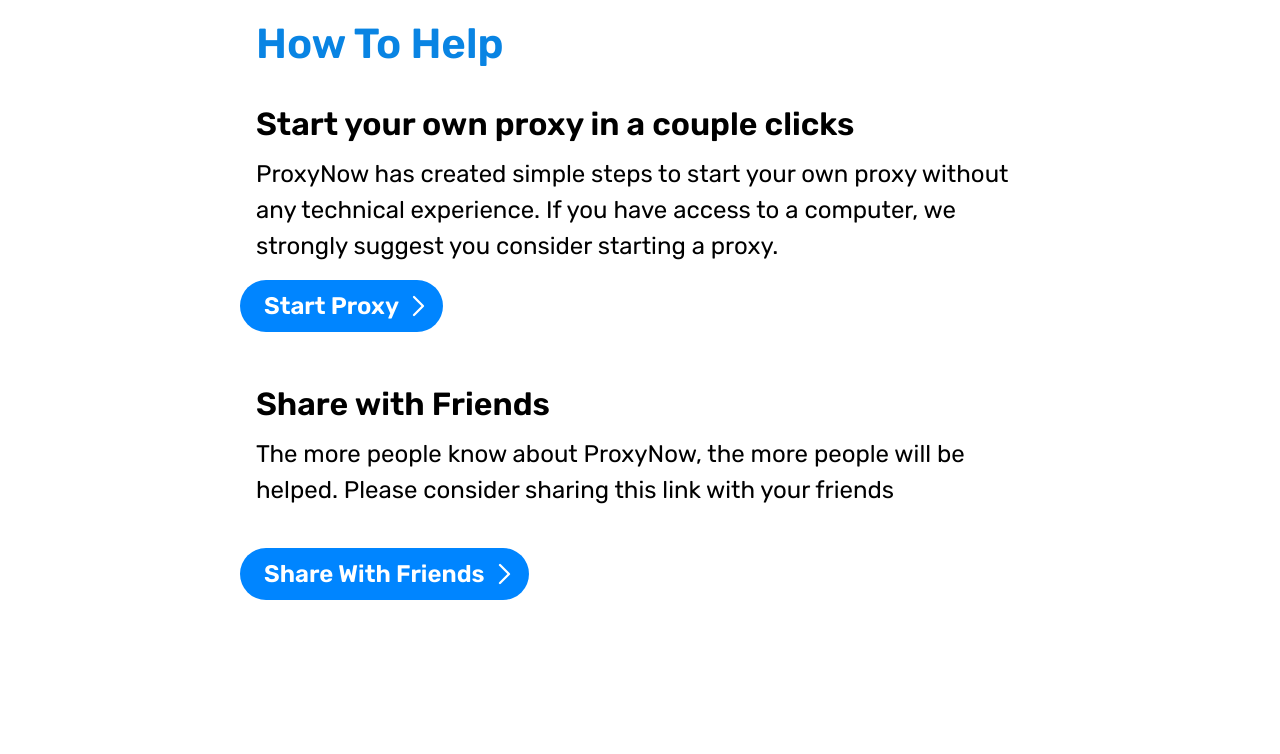
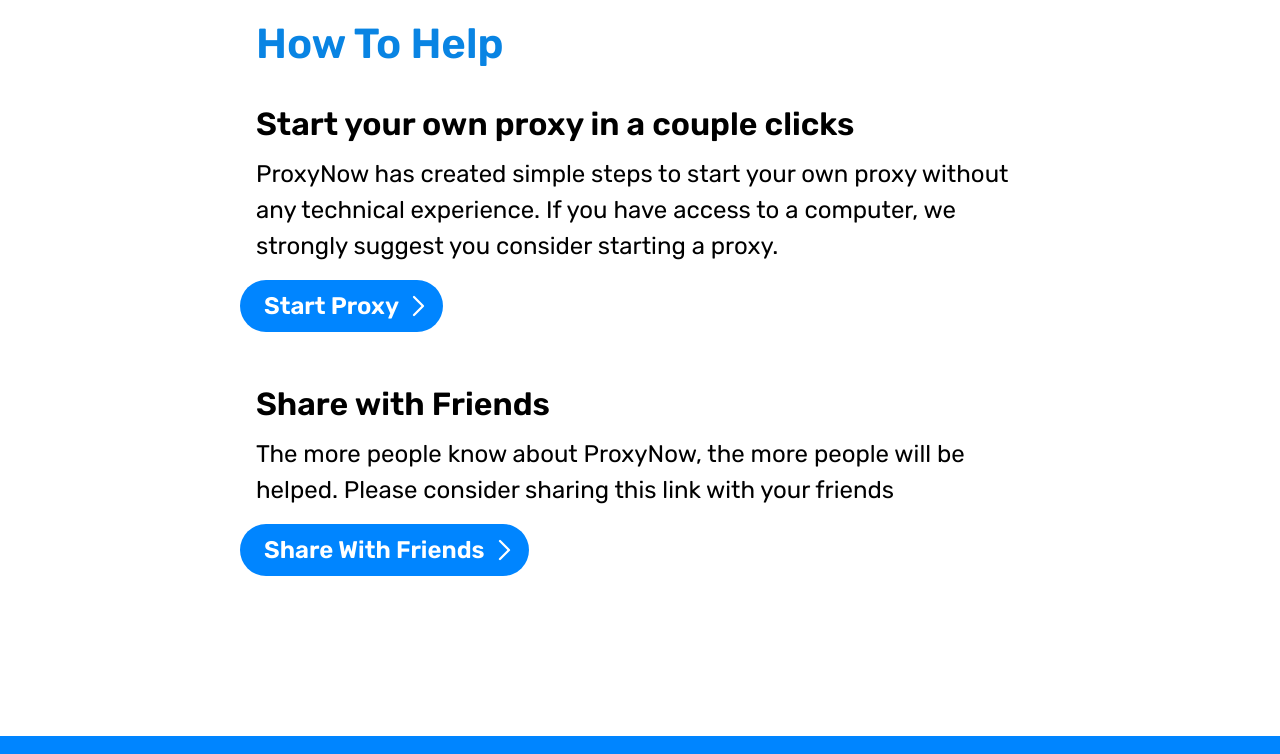
Before and after one commit to InternetActivism/ProxyNow-website, a Next.js app: page / in a window 1280 px wide. Shown: the part 1761-2515 px from the top of the page. Built offline with nearby package versions, Linux system fonts and the light colour scheme.

Commit message:
Adjust button spacing

```diff
--- a/src/components/ShareFriendsButtonBlue.tsx
+++ b/src/components/ShareFriendsButtonBlue.tsx
@@ -1,7 +1,7 @@
 const ShareFriendsButtonBlue = () => {
     return(
         <>
-        <button className="mt-10 ml-36 inline-flex bg-[#0085FF] hover:bg-blue-700 text-white text-[24px] font-semibold py-2 pl-6 pr-2 rounded-full">
+        <button className="inline-flex bg-[#0085FF] hover:bg-blue-700 text-white text-[24px] font-semibold py-2 pl-6 pr-2 rounded-full">
             Share With Friends
             <svg width="36" height="36" viewBox="0 0 24 24" fill="none" xmlns="http://www.w3.org/2000/svg"><path fill-rule="evenodd" clip-rule="evenodd" d="M9.47 5.47a.75.75 0 0 1 1.06 0l6 6a.75.75 0 0 1 0 1.06l-6 6a.75.75 0 1 1-1.06-1.06L14.94 12 9.47 6.53a.75.75 0 0 1 0-1.06Z" fill="white"/></svg>
         </button>
--- a/src/components/ViewProxiesButtonWhite.tsx
+++ b/src/components/ViewProxiesButtonWhite.tsx
@@ -1,7 +1,7 @@
 const ViewProxiesButtonWhite = () => {
     return(
         <>
-        <button className="group proxy-button mt-10 ml-5 inline-flex bg-[white] hover:bg-[#0085FF] hover:text-white text-[#0085FF] text-[24px] border border-[#0085FF] font-semibold py-2 pl-6 pr-2 rounded-full">
+        <button className="group proxy-button ml-5 inline-flex bg-[white] hover:bg-[#0085FF] hover:text-white text-[#0085FF] text-[24px] border border-[#0085FF] font-semibold py-2 pl-6 pr-2 rounded-full">
             View All Proxies
             <svg width="36" height="36" viewBox="0 0 24 24" fill="none" xmlns="http://www.w3.org/2000/svg"><path className="fill-current" fill-rule="evenodd" clip-rule="evenodd" d="M9.47 5.47a.75.75 0 0 1 1.06 0l6 6a.75.75 0 0 1 0 1.06l-6 6a.75.75 0 1 1-1.06-1.06L14.94 12 9.47 6.53a.75.75 0 0 1 0-1.06Z" fill="#0085FF"/></svg>
         </button>
--- a/src/pages/index.tsx
+++ b/src/pages/index.tsx
@@ -26,8 +26,10 @@
             </div>
             <p className="pt-5 pl-40 text-[24px] w-2/3">Easily find and deploy internet proxies to help people bypass internet censorship all over the world.</p>
           </div>
-          <ShareFriendsButtonBlue />
-          <ViewProxiesButtonWhite />
+          <div className="mt-10 ml-36">
+            <ShareFriendsButtonBlue />
+            <ViewProxiesButtonWhite />
+          </div>
           <div className="flex justify-center proxy-carousel mt-40">
             <p className="font-light text-[#575757]">Tap on a proxy to copy the address</p>
           </div>
@@ -48,7 +50,7 @@
             <StartProxyButtonBlue />
             <h2 className="font-semibold text-[32px] pb-2 pt-12 px-64">Share with Friends</h2>
             <p className="text-[24px] text-black px-64">The more people know about ProxyNow, the more people will be helped. Please consider sharing this link with your friends</p>
-            <div className="pl-24">
+            <div className="mt-4 ml-60">
               <ShareFriendsButtonBlue />
             </div>
           </div>
```
